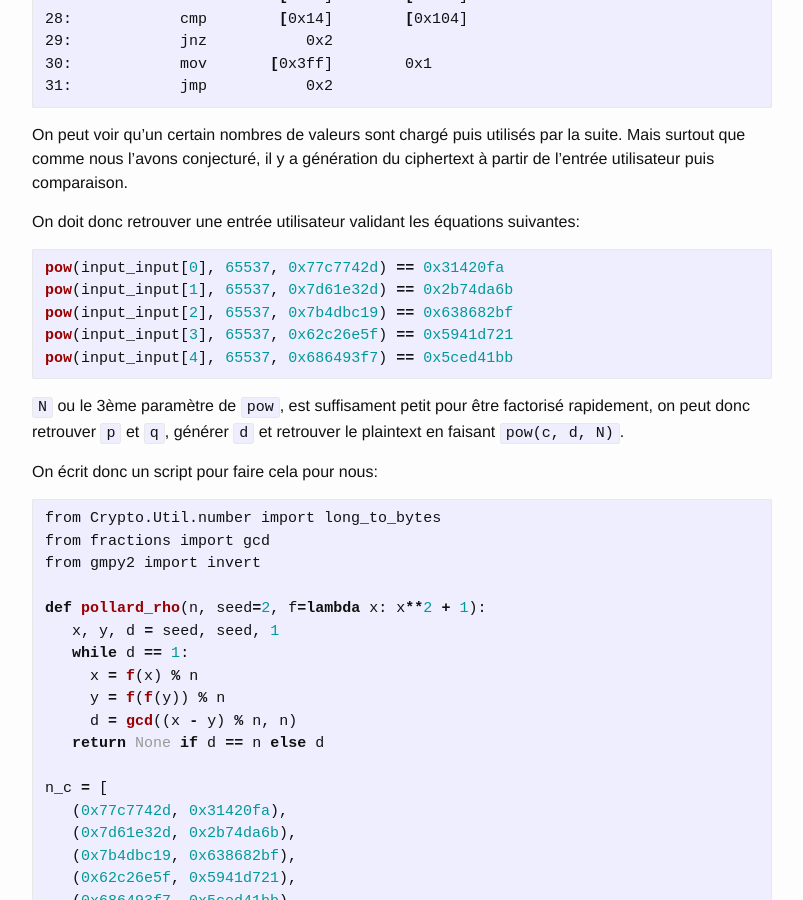
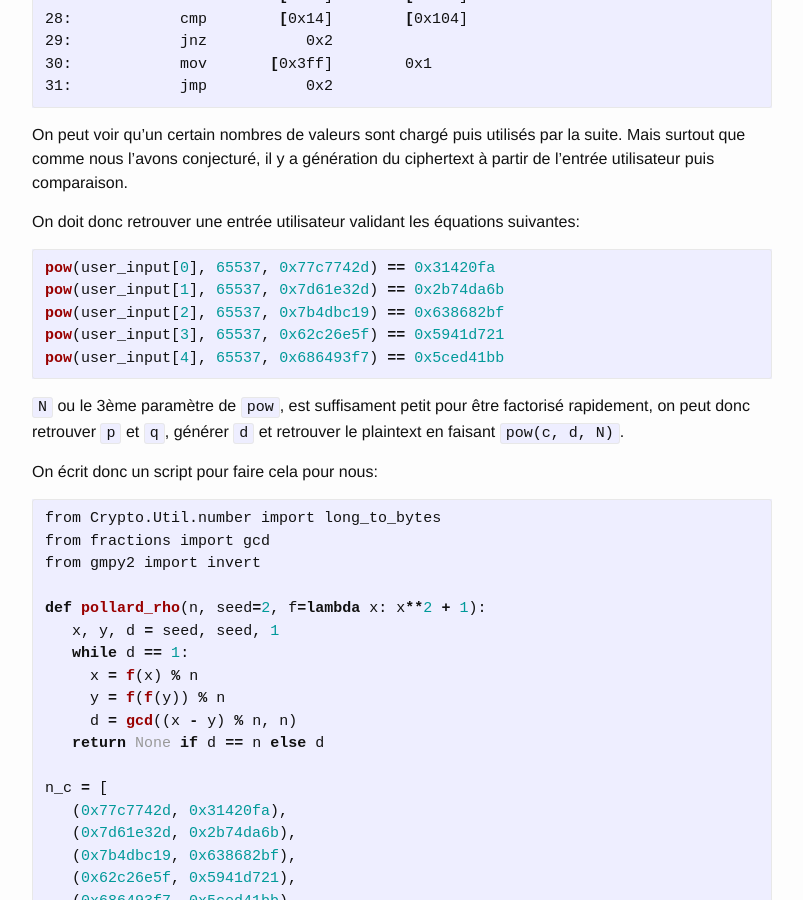
Before and after one commit to plean/plean.github.io, a Jekyll site: the page built from _posts/2019-10-97-sigsegv2-quals-efficiency.markdown, in a window 1280 px wide and 900 px high, scrolled down 6888 px. Shown: the whole window, without its empty margins (238-1041 px from the left). Built offline with Jekyll 4.4.1, drawn with Linux system fonts in a browser that asks for light colours.

Commit message:
typo in efficiency writeup

````diff
--- a/_posts/2019-10-97-sigsegv2-quals-efficiency.markdown
+++ b/_posts/2019-10-97-sigsegv2-quals-efficiency.markdown
@@ -316,11 +316,11 @@ On peut voir qu'un certain nombres de valeurs sont chargé puis utilisés par la
 On doit donc retrouver une entrée utilisateur validant les équations suivantes:
 
 ```python
-pow(input_input[0], 65537, 0x77c7742d) == 0x31420fa
-pow(input_input[1], 65537, 0x7d61e32d) == 0x2b74da6b
-pow(input_input[2], 65537, 0x7b4dbc19) == 0x638682bf
-pow(input_input[3], 65537, 0x62c26e5f) == 0x5941d721
-pow(input_input[4], 65537, 0x686493f7) == 0x5ced41bb
+pow(user_input[0], 65537, 0x77c7742d) == 0x31420fa
+pow(user_input[1], 65537, 0x7d61e32d) == 0x2b74da6b
+pow(user_input[2], 65537, 0x7b4dbc19) == 0x638682bf
+pow(user_input[3], 65537, 0x62c26e5f) == 0x5941d721
+pow(user_input[4], 65537, 0x686493f7) == 0x5ced41bb
 ```
 
 `N` ou le 3ème paramètre de `pow`, est suffisament petit pour être factorisé rapidement, on peut donc retrouver `p` et `q`, générer `d` et retrouver le plaintext en faisant `pow(c, d, N)`.
````
